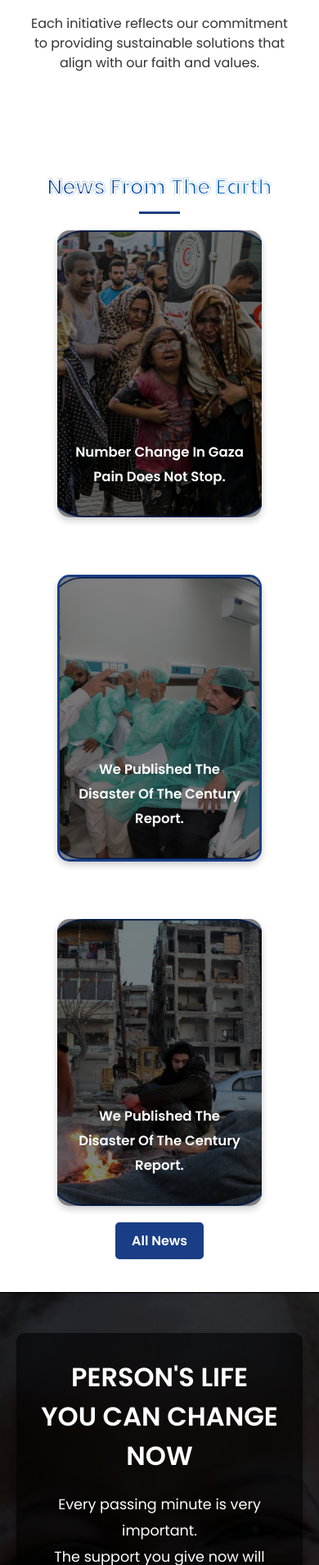
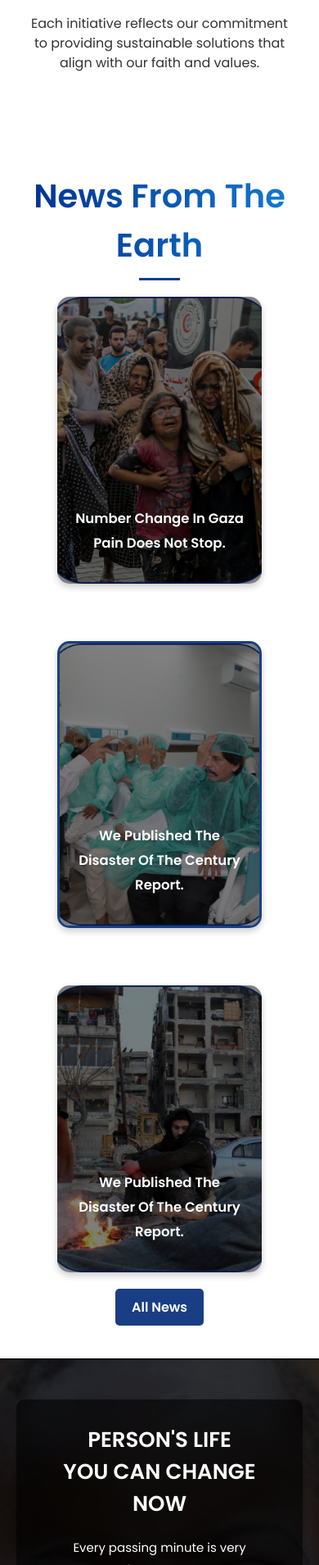
Before and after one commit to Ahmed12590/Global-Aid-International, a plain HTML site: page index.html in a window 390 px wide. Shown: the part 1467-3376 px from the top of the page at 82% size. Drawn offline with Linux system fonts and the light colour scheme.

Commit message:
mobile responsive

```diff
--- a/style.css
+++ b/style.css
@@ -338,7 +338,7 @@ nav a {
   }
 
   .news-title {
-    font-family: 'Geometric', sans-serif;
+    /* font-family: 'Geometric', sans-serif;  */
     font-size: 60px;
     font-weight: bold;
     color: transparent;
@@ -347,8 +347,8 @@ nav a {
     background-clip: text;
     margin-bottom: 20px;
     position: relative;
-    text-stroke: 2px white;
-    -webkit-text-stroke: 2px white;
+    /* text-stroke: 2px white;
+    -webkit-text-stroke: 2px white;  */
 }
 
 
@@ -1303,6 +1303,20 @@ input[type="checkbox"] {
     height: auto;
   }
 
+.content h1 {
+  font-size: 26px;
+
+}
+
+.content p {
+  font-size: 15px
+}
+
+
+
+
+
+
   .Campaigns-wrapper {
     padding: 60px 0; /* Reduce padding for smaller screens */
   }
@@ -1320,7 +1334,7 @@ input[type="checkbox"] {
 
 .news-title {
     font-family: 'Poppins', sans-serif; /* Use your desired font */
-    font-size: 26px;
+    font-size: 40px;
   }
 .supporters-section .section-title {
   font-size: 40px;
@@ -1389,6 +1403,8 @@ together-wrapper {
   .intro-content p {
     font-size: 19px;
   }
+
+
 }
 
 
```
